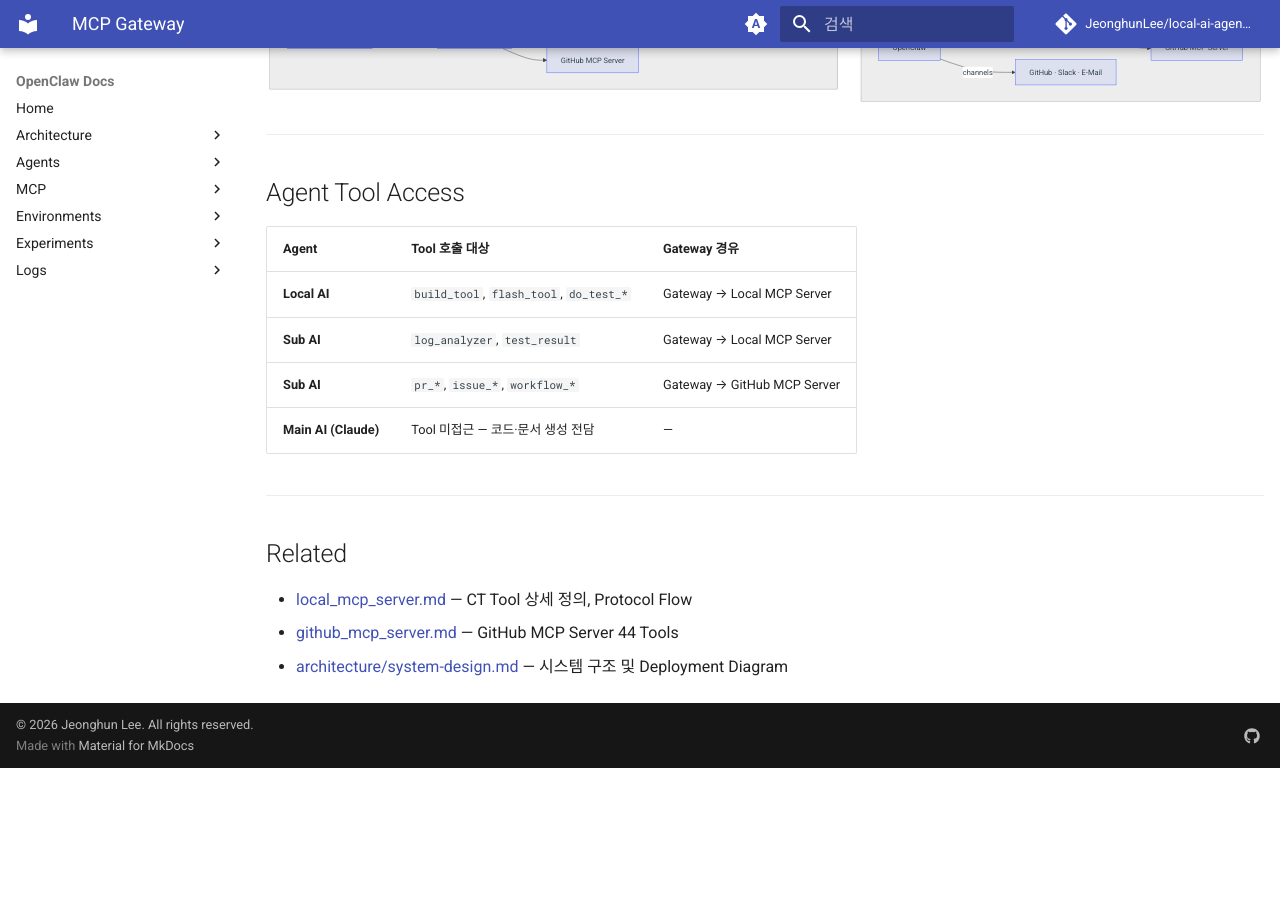
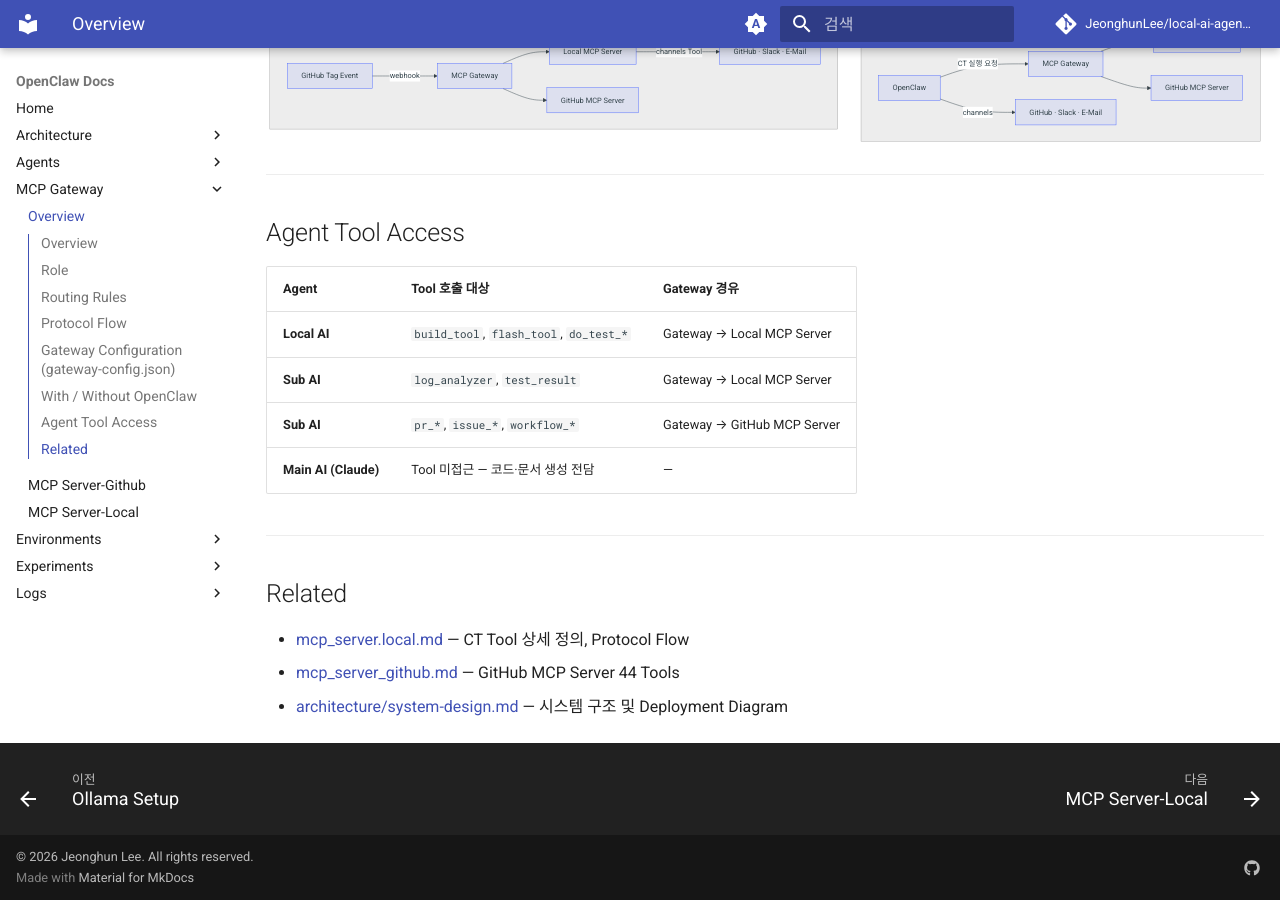
Before and after one commit to JeonghunLee/local-ai-agent-mcp, an MkDocs documentation site: the page built from docs/mcp/mcp_gateway.md, in a window 1280 px wide and 900 px high, scrolled down 2984 px. Built offline with MkDocs 1.6.1 and Material for MkDocs 9.7.7, drawn with Linux system fonts in a browser that asks for light colours; comment, search, counter and statistics services are not loaded; before the commit the page ends 3752 px from its top, so only the background shows below that.

Commit message:
update docs

```diff
--- a/docs/mcp/mcp_gateway.md
+++ b/docs/mcp/mcp_gateway.md
@@ -20,8 +20,8 @@ AI Agent
 | 구성 요소 | 위치 | 역할 |
 |----------|------|------|
 | **MCP Gateway** | Local | Tool 호출 수신 · 라우팅 · 응답 반환 |
-| [Local MCP Server](local_mcp_server.md) | Local | `build_tool`, `flash_tool`, `do_test`, `log_analyzer` 등 CT Tool |
-| [GitHub MCP Server](github_mcp_server.md) | Local Process + Remote GitHub API | `PR`, `Issue`, `Repository`, `Actions` Tool |
+| [Local MCP Server](mcp_server.local.md) | Local | `build_tool`, `flash_tool`, `do_test`, `log_analyzer` 등 CT Tool |
+| [GitHub MCP Server](mcp_server_github.md) | Local Process + Remote GitHub API | `PR`, `Issue`, `Repository`, `Actions` Tool |
 
 ---
 
@@ -137,6 +137,6 @@ flowchart TD
 
 ## Related
 
-- [local_mcp_server.md](local_mcp_server.md) — CT Tool 상세 정의, Protocol Flow
-- [github_mcp_server.md](github_mcp_server.md) — GitHub MCP Server 44 Tools
+- [mcp_server.local.md](mcp_server.local.md) — CT Tool 상세 정의, Protocol Flow
+- [mcp_server_github.md](mcp_server_github.md) — GitHub MCP Server 44 Tools
 - [architecture/system-design.md](../architecture/system-design.md) — 시스템 구조 및 Deployment Diagram
--- a/mkdocs.yml
+++ b/mkdocs.yml
@@ -19,8 +19,10 @@ nav:
       - Codex: agents/codex.md
       - Ollama: agents/ollama.md
       - Ollama Setup: agents/ollama_setup.md
-  - MCP:
-      - MCP Server: mcp/mcp_server.md
+  - MCP Gateway:
+      - Overview: mcp/mcp_gateway.md
+      - MCP Server-Github: mcp/mcp_github_server.md
+      - MCP Server-Local: mcp/mcp_server_local.md
   - Environments:
       - Windows WSL2 Setup: environments/window_wsl2_setup.md
   - Experiments:
```
Also changed, not shown: docs/architecture/system-design.md (+5 -4 lines), docs/github/github_templates.md (+3 -1 lines), docs/index.md (+2 -1 lines), readme.md (+2 -2 lines), docs/mcp/mcp_server_github.md (renamed from docs/mcp/github_mcp_server.md), docs/mcp/mcp_server_local.md (renamed from docs/mcp/local_mcp_server.md).
